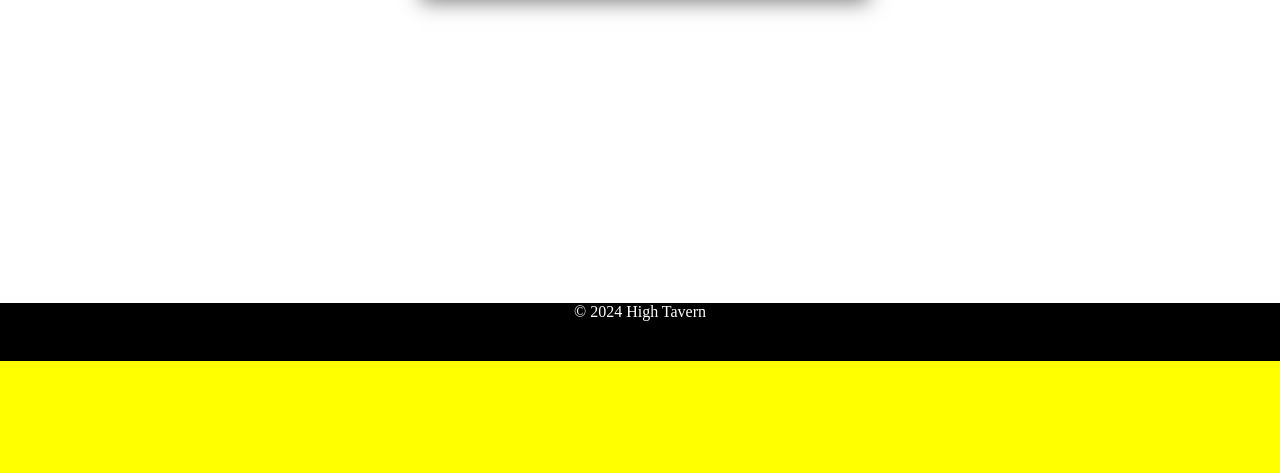
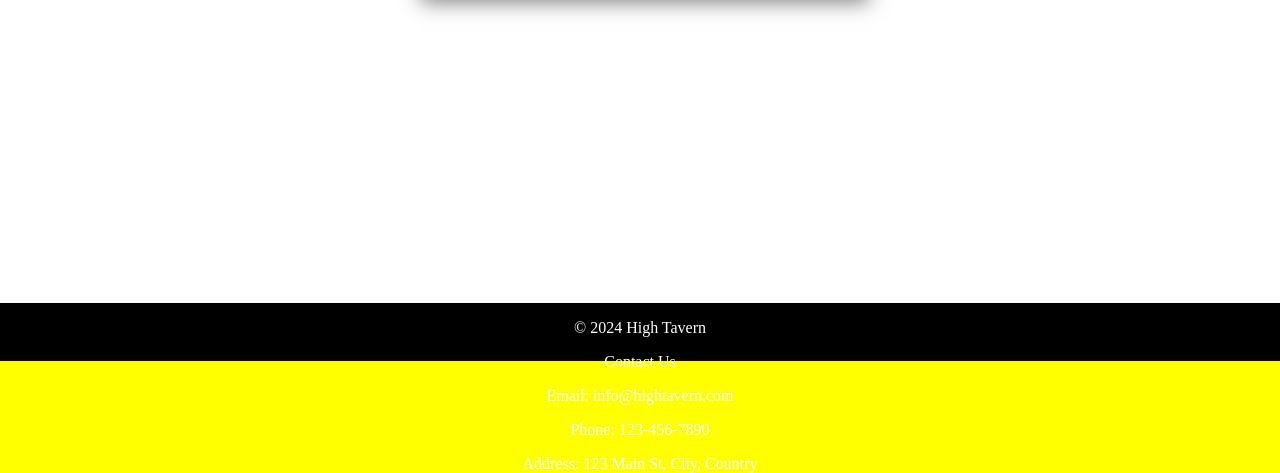
Before and after one commit to brandonvsq/restaurant-website, a plain HTML site: page index.html in a window 1280 px wide. Shown: the part 416-889 px from the top of the page. Before the commit the page ends 800 px from the top, so only its background shows below. Drawn offline with nearby package versions, Linux system fonts and the light colour scheme; a web font is replaced by a local one.

Commit message:
Update index.html

```diff
--- a/index.html
+++ b/index.html
@@ -1,10 +1,11 @@
 <!DOCTYPE html>
 <html>
     <head>
+        <meta charset="UTF-8">
+        <meta name="viewport" content="width=device-width, initial-scale=1.0">
         <title>High Tavern</title>
         <link rel="stylesheet" href="styles.css">
         <link rel="icon" type="image/avif" href="images/logo.avif">
-
         <link rel="preconnect" href="https://fonts.googleapis.com">
         <link rel="preconnect" href="https://fonts.gstatic.com" crossorigin>
         <link href="https://fonts.googleapis.com/css2?family=Alegreya:ital,wght@0,400..900;1,400..900&family=IM+Fell+English:ital@0;1&display=swap" rel="stylesheet">
@@ -30,8 +31,15 @@
         </main>
 
         <footer>
-            &copy; 2024 High Tavern
+            <div class="footer-content">
+                <p>&copy; 2024 High Tavern</p>
+                <div class="contact-info">
+                    <p>Contact Us</p>
+                    <p>Email: info@hightavern.com</p>
+                    <p>Phone: 123-456-7890</p>
+                    <p>Address: 123 Main St, City, Country</p>
+                </div>
+            </div>
         </footer>
-
     </body>
 </html>
```
